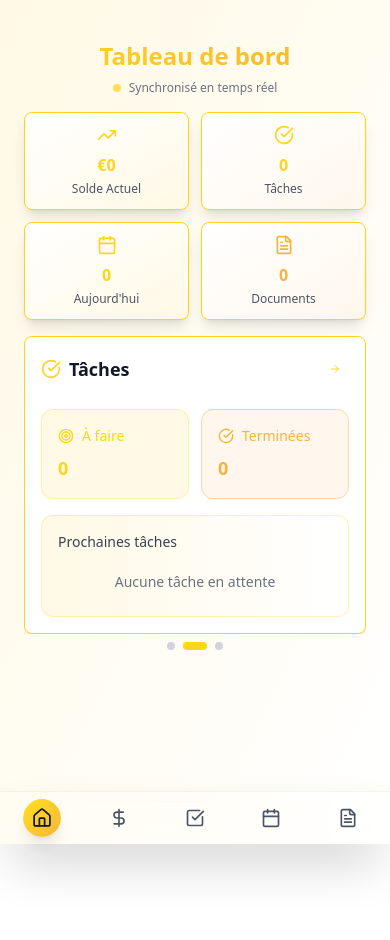
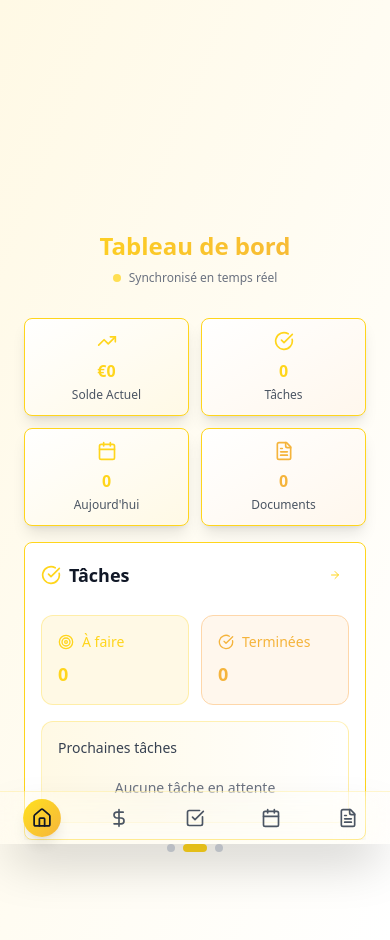
Before and after one commit to Rhenda123/interface-utilisateur, a React (Vite) app: page / in a window 390 px wide. Before the commit the page ends 844 px from the top, so only its background shows below. Built offline with nearby package versions, Linux system fonts and the light colour scheme.

Commit message:
Move content to the bottom in Home
Move all content to the bottom of the HomeModule.

```diff
--- a/src/components/HomeModule.tsx
+++ b/src/components/HomeModule.tsx
@@ -741,8 +741,8 @@ const HomeModule = ({ onNavigate }: HomeModuleProps) => {
   ];
 
   return (
-    <div className="space-y-4 sm:space-y-6 pt-safe-top px-3 sm:px-4 lg:px-6 pb-2 lg:pb-4 max-w-full overflow-hidden">
-      <div className="text-center mt-6 sm:mt-8 mb-4 sm:mb-6">
+    <div className="min-h-screen flex flex-col justify-end space-y-4 sm:space-y-6 pt-safe-top px-3 sm:px-4 lg:px-6 pb-2 lg:pb-4 max-w-full overflow-hidden">
+      <div className="text-center mb-4 sm:mb-6">
         <h2 className="text-2xl sm:text-3xl lg:text-4xl font-bold bg-gradient-to-r from-skoolife-primary to-skoolife-secondary bg-clip-text text-transparent mb-2 sm:mb-3">
           Tableau de bord
         </h2>
@@ -851,7 +851,7 @@ const HomeModule = ({ onNavigate }: HomeModuleProps) => {
           </Carousel>
 
           {/* Carousel Indicators - Minimal spacing from bottom navigation */}
-          <div className="flex justify-center mt-2 mb-0 gap-2 pb-1">
+          <div className="flex justify-center mt-1 mb-0 gap-2">
             {contentBlocks.map((_, index) => (
               <button
                 key={index}
```
